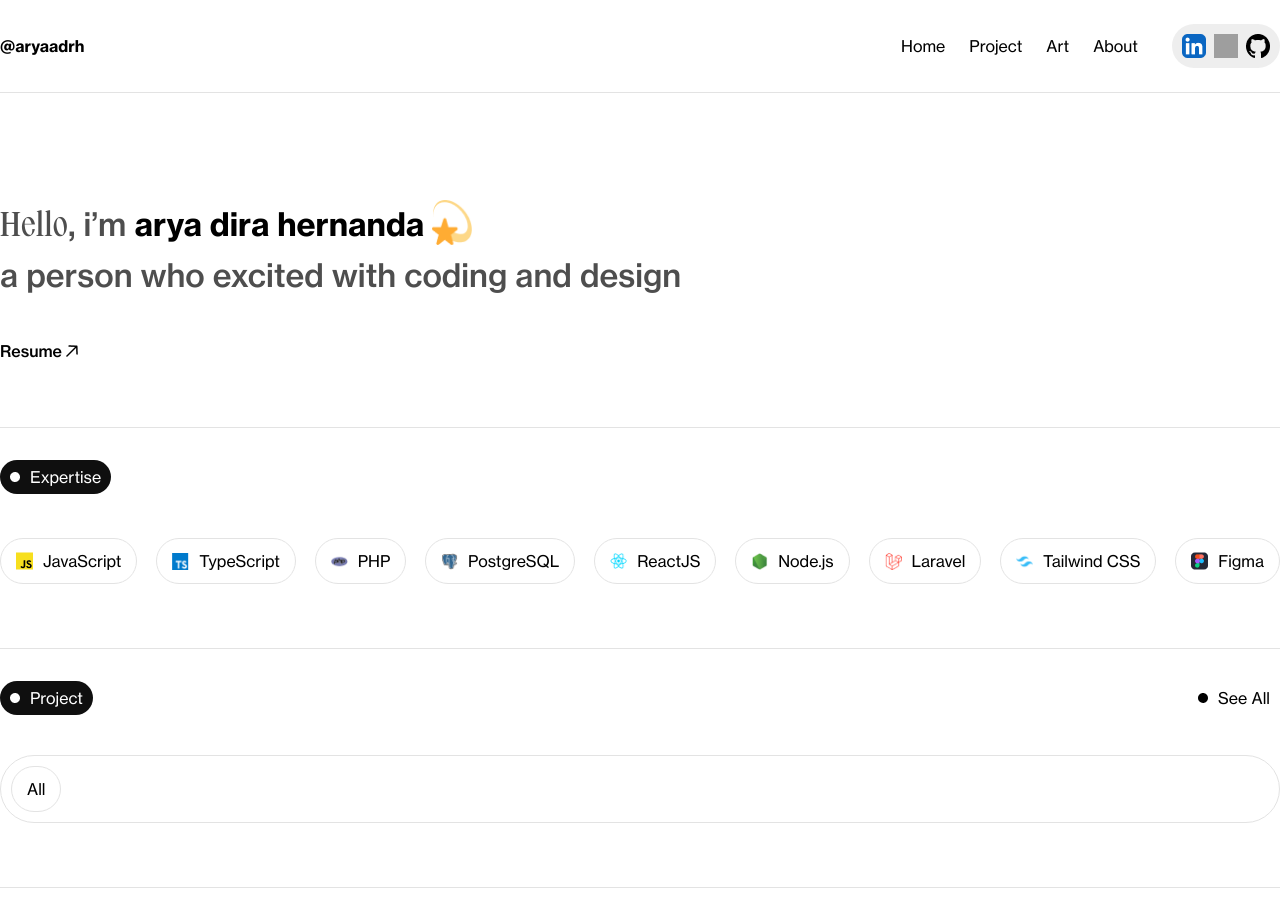
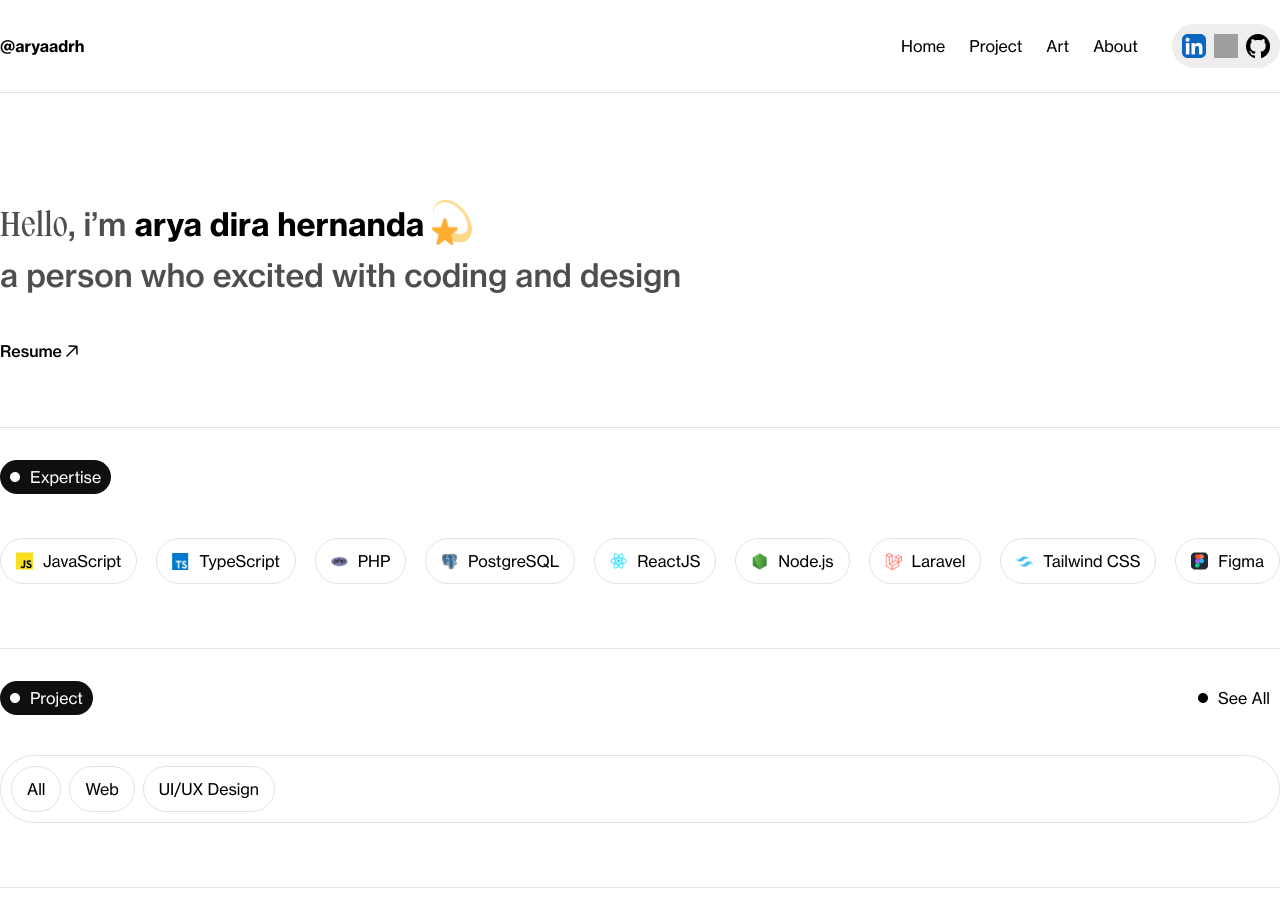
Before and after one commit to aryadira/aryadira-portofolio, a Next.js app: page / in a window 1280 px wide. Shown: the top 918 px of the page. Built offline with nearby package versions, Linux system fonts and the light colour scheme; grey boxes are pictures that could not be loaded.

Commit message:
add project section filter

```diff
--- /dev/null
+++ b/src/components/projectCard.tsx
@@ -0,0 +1 @@
+rfc
--- a/src/components/sections/project.tsx
+++ b/src/components/sections/project.tsx
@@ -1,6 +1,7 @@
 import Button from "../button";
 import HorizontalLine from "../horizontal";
 import Label from "../label";
+import { categories } from "@/lib/categories";
 
 export default function Project() {
   return (
@@ -11,8 +12,10 @@ export default function Project() {
           See All
         </Label>
       </div>
-      <div className='filter-bar flex border border-[#E3E3E3] p-[10px] rounded-full mt-10'>
-        <Button>All</Button>
+      <div className='filter-bar gap-2 flex border border-[#E3E3E3] p-[10px] rounded-full mt-10'>
+        {categories.map((category, index) => (
+          <Button key={index}>{category.name}</Button>
+        ))}
       </div>
       <HorizontalLine />
     </section>
--- /dev/null
+++ b/src/lib/categories.ts
@@ -0,0 +1,11 @@
+export const categories = [
+  {
+    name: "All",
+  },
+  {
+    name: "Web",
+  },
+  {
+    name: "UI/UX Design",
+  },
+];
```
